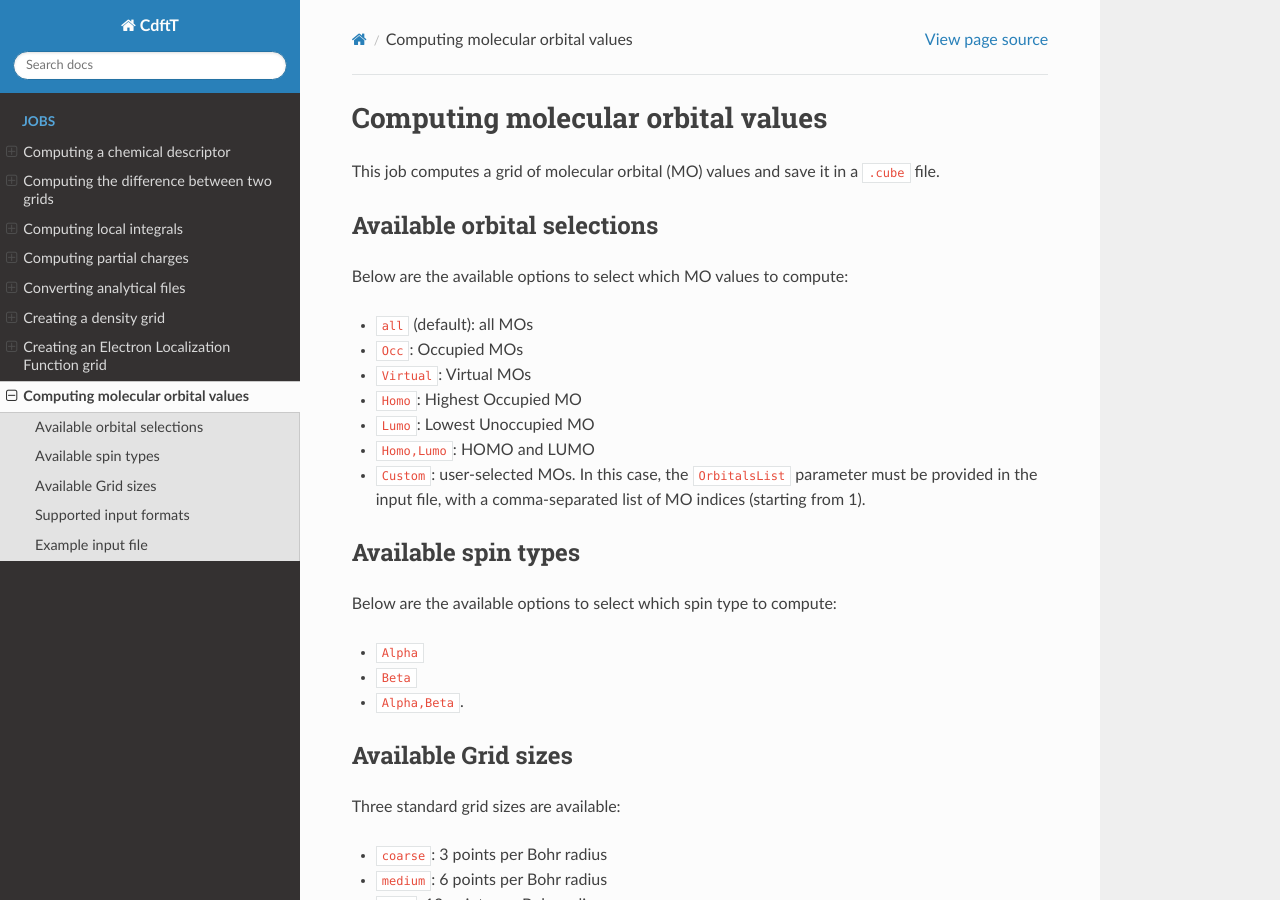
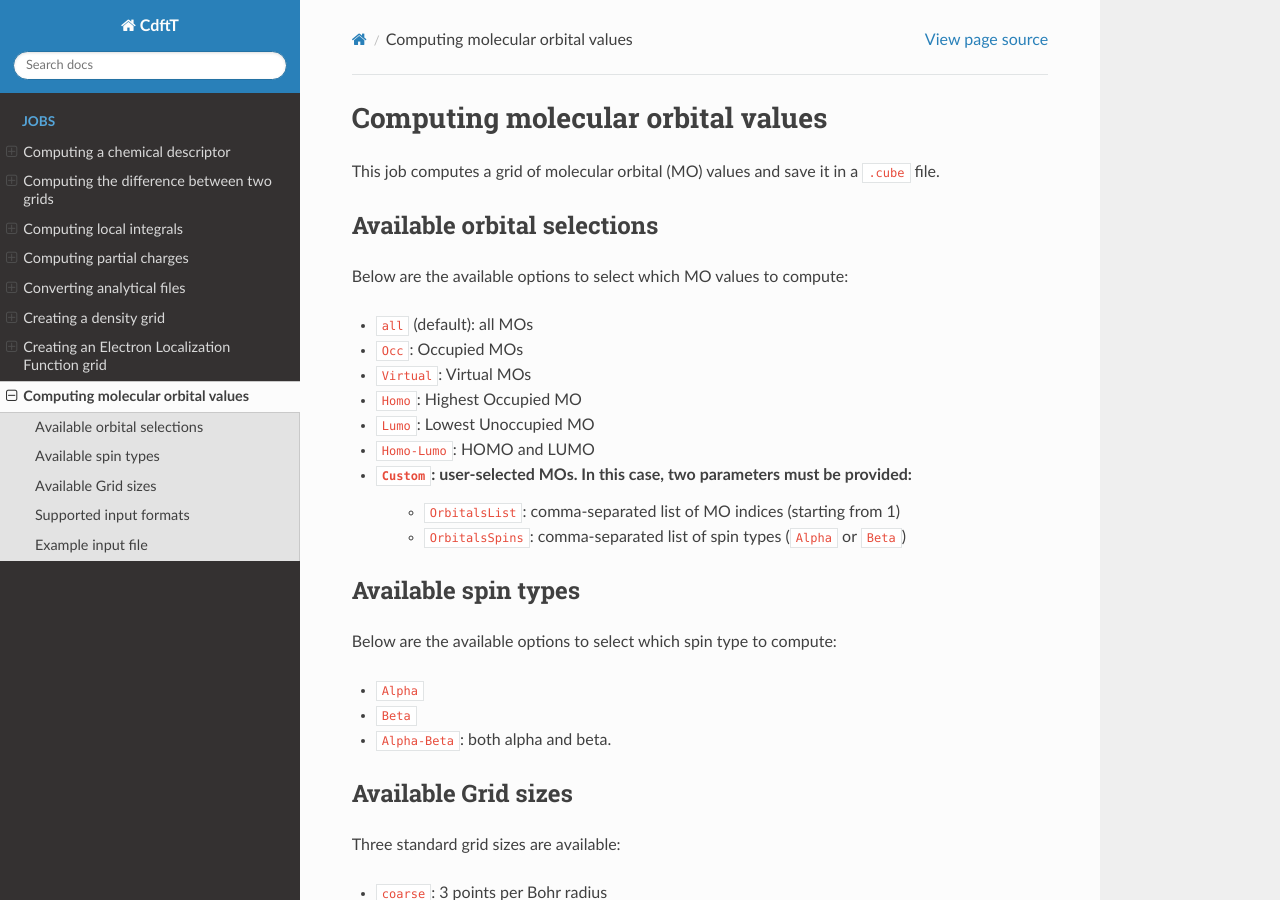
Before and after one commit to allouchear/CdftT, a Sphinx documentation site: the page built from docs/source/jobs/makeOrbitalsCube.rst, in a window 1280 px wide and 900 px high. Built offline with Sphinx 7.4.7 and the Read the Docs theme 3.1.0, drawn with Linux system fonts in a browser that asks for light colours.

Commit message:
update docs

```diff
--- a/docs/source/jobs/computeDescriptors.rst
+++ b/docs/source/jobs/computeDescriptors.rst
@@ -5,7 +5,7 @@
 Frontier Molecular Orbitals (FMO) and finite difference (FD) are methods also provided for the computation. FMO requires one analytic file (``.log``, ``.wfx``, ``.molden``, ...). FD requires three analytic files.
 The other methods require ``cube`` files of nucleophilic, electrophilic and radical attacks for the molecule.
 
-Energies must also be given by the user: if two are given, they are assumed to be the ionisation potential and the electronic affinity. If three are given they are assumed to be the total energies of each file.
+Energies must also be given by the user: if two are given, they are assumed to be the ionization energy and the electron affinity. If three are given they are assumed to be the total energies of each file.
 
 
 Example input file
@@ -17,7 +17,7 @@
     :linenos:
 
     #RunType=Help
-    RunType=ComputeDescriptorsFromCubes
+    RunType=ComputeDescriptors
     #GridFileName
     Grids=grid1.cube, grid2.cube, grid3.cube
     PartitionMethod=on-grid
--- a/docs/source/jobs/makeOrbitalsCube.rst
+++ b/docs/source/jobs/makeOrbitalsCube.rst
@@ -14,8 +14,10 @@
 - ``Virtual``: Virtual MOs
 - ``Homo``: Highest Occupied MO
 - ``Lumo``: Lowest Unoccupied MO
-- ``Homo,Lumo``: HOMO and LUMO
-- ``Custom``: user-selected MOs. In this case, the ``OrbitalsList`` parameter must be provided in the input file, with a comma-separated list of MO indices (starting from 1).
+- ``Homo-Lumo``: HOMO and LUMO
+- ``Custom``: user-selected MOs. In this case, two parameters must be provided:
+    - ``OrbitalsList``: comma-separated list of MO indices (starting from 1)
+    - ``OrbitalsSpins``: comma-separated list of spin types (``Alpha`` or ``Beta``)
 
 
 Available spin types
@@ -25,7 +27,7 @@
 
 - ``Alpha``
 - ``Beta``
-- ``Alpha,Beta``.
+- ``Alpha-Beta``: both alpha and beta.
 
 
 Available Grid sizes
```
Also changed, not shown: docs/source/index.rst (line endings or trailing spaces).
